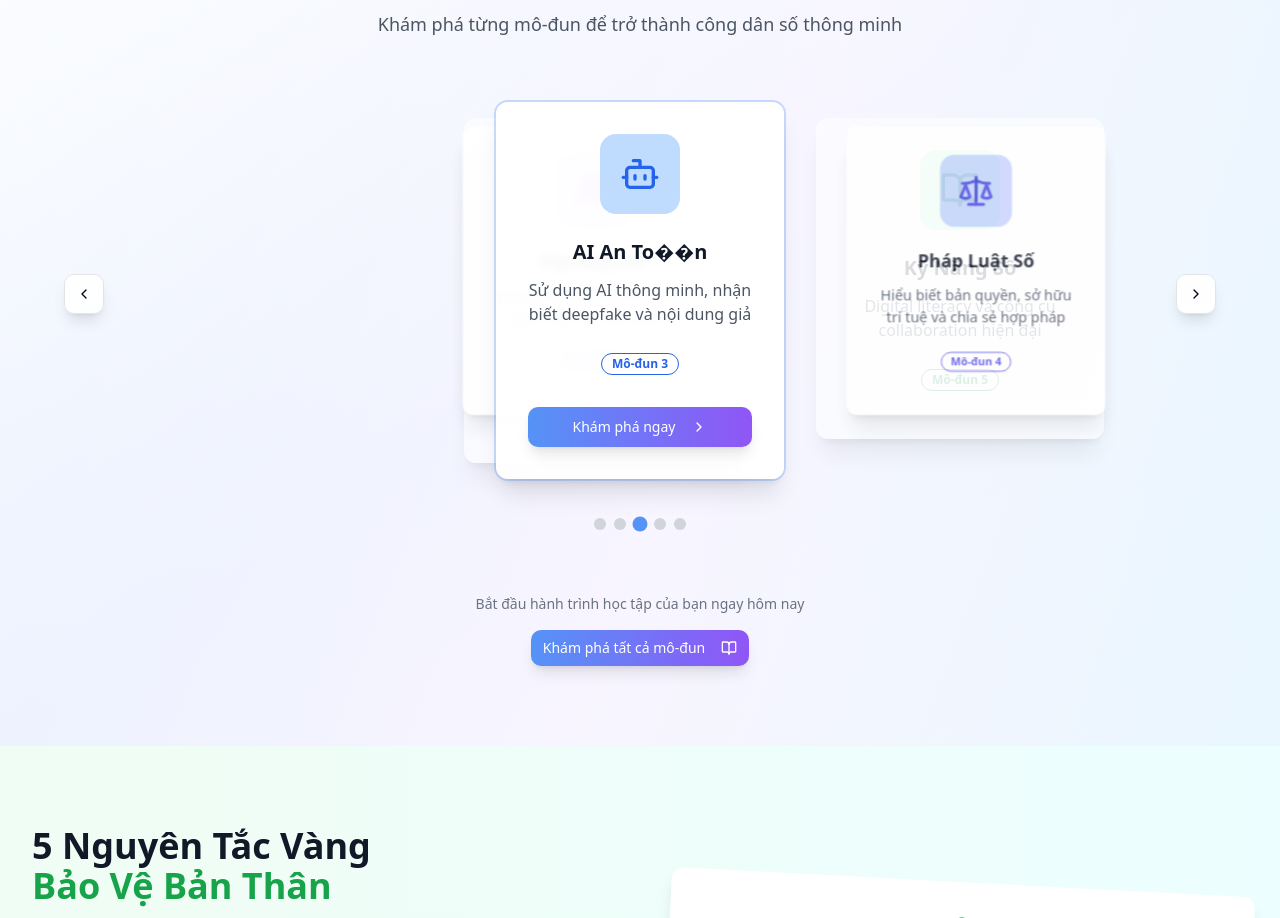
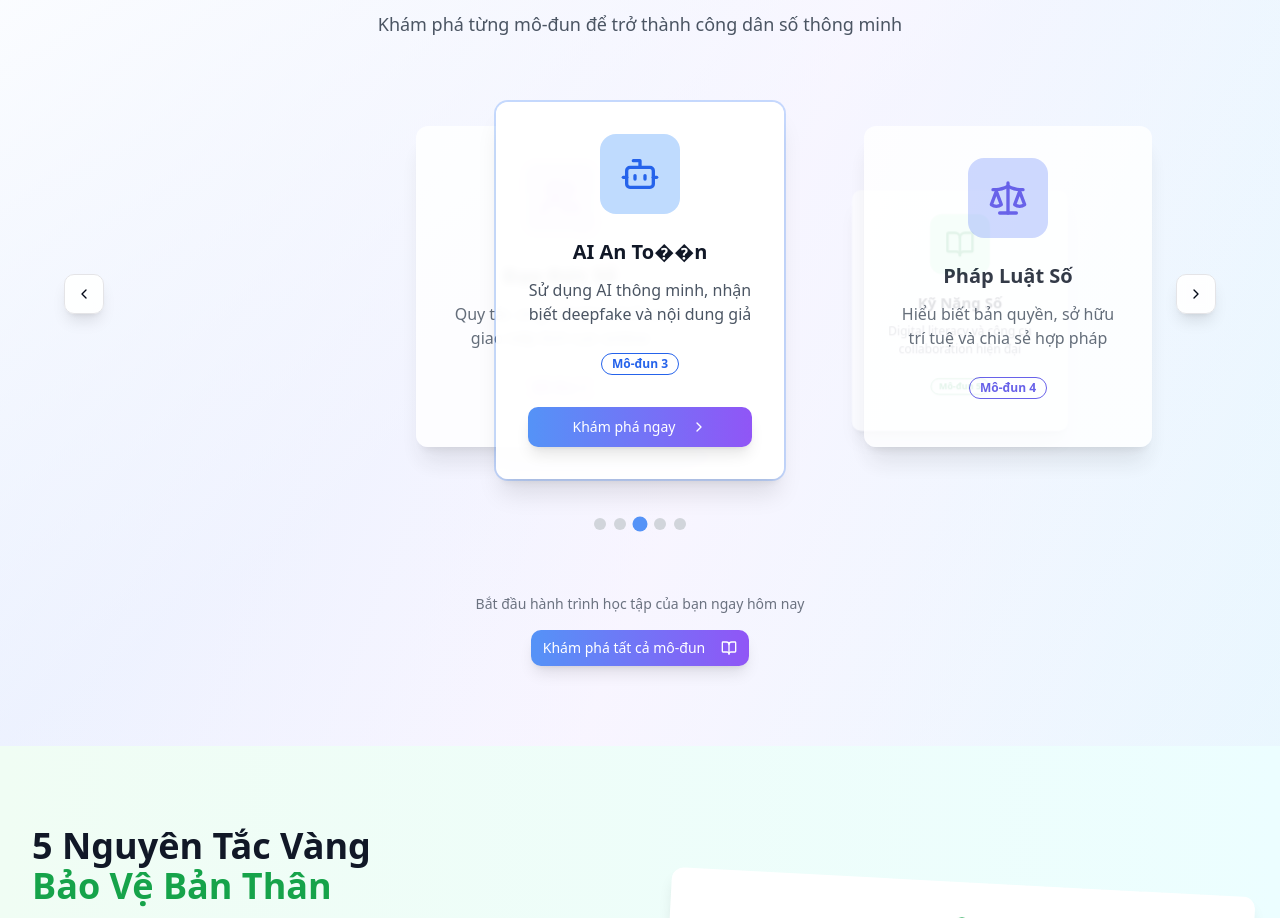
Before and after one commit to x2t8/demo2, a React (Vite) app: page / in a window 1280 px wide. Shown: the part 1072-1990 px from the top of the page. Built offline with nearby package versions, Linux system fonts and the light colour scheme.

Commit message:
Fix positioning logic to create proper stacked layout with balanced sides
cgen-8272073178e34a2cb56a45d64ffe1d43

```diff
--- a/client/components/ModuleCarousel.tsx
+++ b/client/components/ModuleCarousel.tsx
@@ -31,28 +31,33 @@ export default function ModuleCarousel({ modules }: ModuleCarouselProps) {
 
   const getModulePosition = (index: number) => {
     const diff = (index - activeIndex + modules.length) % modules.length;
-    if (diff === 0) return "center";
-    if (diff === 1 || diff === modules.length - 1) return diff === 1 ? "right-1" : "left-1";
-    if (diff === 2 || diff === modules.length - 2) return diff === 2 ? "right-2" : "left-2";
-    return "hidden";
+
+    switch (diff) {
+      case 0: return "center";
+      case 1: return "right-1";
+      case 2: return "right-2";
+      case 3: return "left-2";
+      case 4: return "left-1";
+      default: return "hidden";
+    }
   };
 
   const getModuleStyles = (position: string) => {
-    const baseStyles = "absolute transition-all duration-500 ease-in-out";
+    const baseStyles = "absolute transition-all duration-700 ease-in-out cursor-pointer";
 
     switch (position) {
       case "center":
         return `${baseStyles} left-1/2 top-0 transform -translate-x-1/2 z-50 scale-100 opacity-100`;
       case "left-1":
-        return `${baseStyles} left-1/2 top-2 transform -translate-x-1/2 -translate-x-32 sm:-translate-x-40 lg:-translate-x-48 z-30 scale-90 opacity-80`;
+        return `${baseStyles} left-1/2 top-6 transform -translate-x-1/2 -translate-x-40 sm:-translate-x-48 lg:-translate-x-56 z-40 scale-85 opacity-85`;
       case "left-2":
-        return `${baseStyles} left-1/2 top-4 transform -translate-x-1/2 -translate-x-28 sm:-translate-x-36 lg:-translate-x-44 z-20 scale-80 opacity-60`;
+        return `${baseStyles} left-1/2 top-12 transform -translate-x-1/2 -translate-x-32 sm:-translate-x-38 lg:-translate-x-44 z-30 scale-75 opacity-60`;
       case "right-1":
-        return `${baseStyles} left-1/2 top-2 transform -translate-x-1/2 translate-x-32 sm:translate-x-40 lg:translate-x-48 z-30 scale-90 opacity-80`;
+        return `${baseStyles} left-1/2 top-6 transform -translate-x-1/2 translate-x-40 sm:translate-x-48 lg:translate-x-56 z-40 scale-85 opacity-85`;
       case "right-2":
-        return `${baseStyles} left-1/2 top-4 transform -translate-x-1/2 translate-x-28 sm:translate-x-36 lg:translate-x-44 z-20 scale-80 opacity-60`;
+        return `${baseStyles} left-1/2 top-12 transform -translate-x-1/2 translate-x-32 sm:translate-x-38 lg:translate-x-44 z-30 scale-75 opacity-60`;
       default:
-        return `${baseStyles} left-1/2 top-0 transform -translate-x-1/2 z-10 scale-70 opacity-0`;
+        return `${baseStyles} left-1/2 top-0 transform -translate-x-1/2 z-10 scale-70 opacity-0 pointer-events-none`;
     }
   };
 
```
